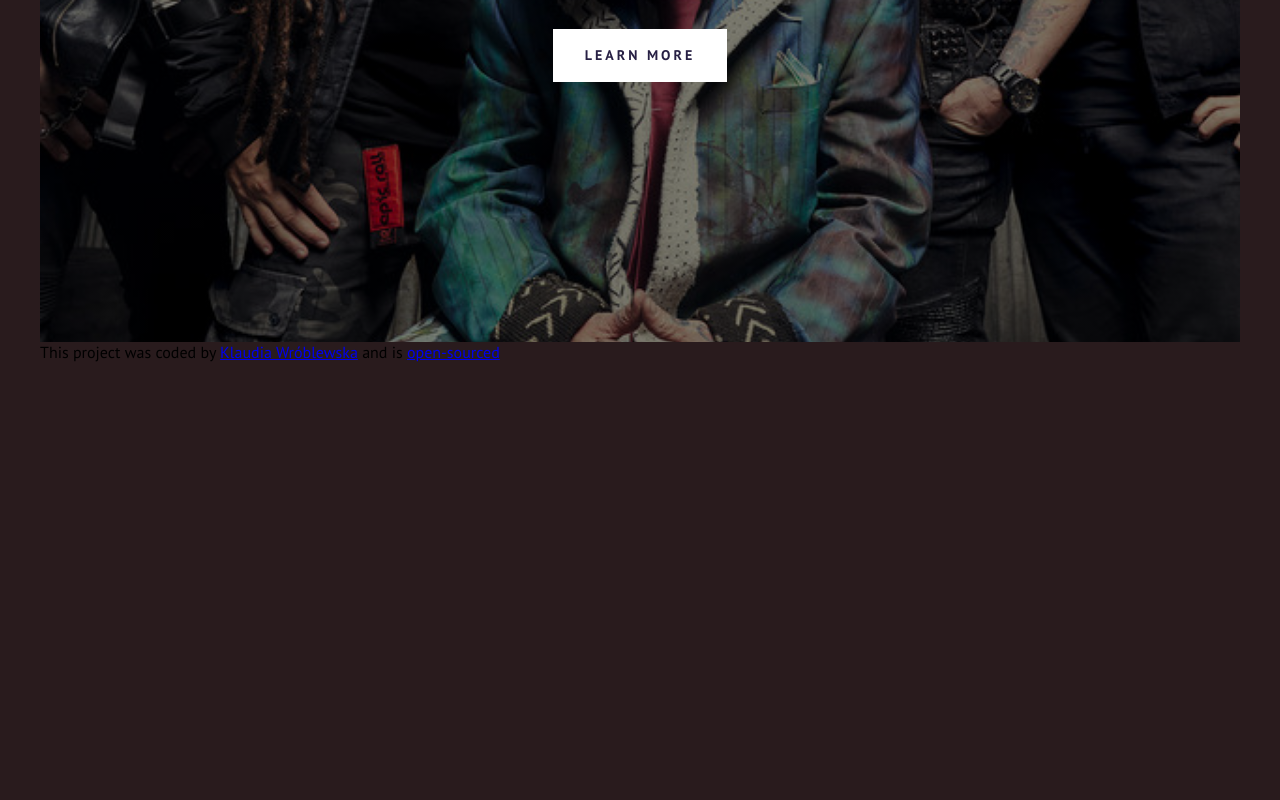
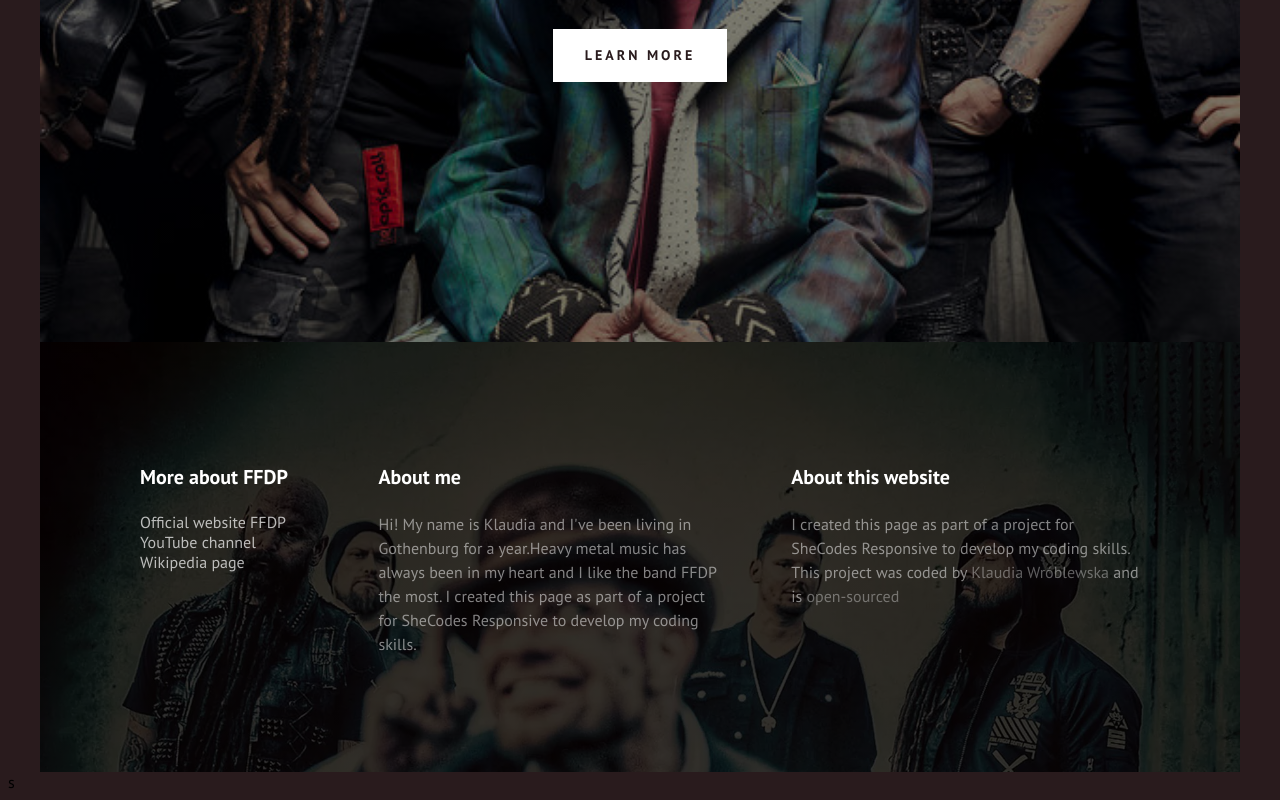
Before and after one commit to klaudiaW0410/music-project, a plain HTML site: page index.html in a window 1280 px wide. Shown: the part 523-1323 px from the top of the page. Before the commit the page ends 893 px from the top, so only its background shows below. Drawn offline with Linux system fonts and the light colour scheme.

Commit message:
added footer

```diff
--- a/index.html
+++ b/index.html
@@ -19,9 +19,56 @@
     <a href="#">Learn more</a>
     </header>
     <footer>
-        This project was coded by <a href="https://thunderous-belekoy-266e4f.netlify.app/" target="_blank">Klaudia Wróblewska</a> and is
+        <section class="grid grid-3-columns-with-first-narrow">
+            <div>
+              <h3>More about FFDP</h3>
+
+              <ul>
+                <li>
+                  <a
+                    href="https://fivefingerdeathpunch.com/"
+                    target="_blank"
+                  >
+                  Official website FFDP
+                  </a>
+                </li>
+                <li>
+                  <a href="https://www.youtube.com/@FiveFingerDeathPunch" target="_blank">
+                    YouTube channel
+                  </a>
+                </li>
+                <li>
+                  <a
+                    href="https://en.wikipedia.org/wiki/Five_Finger_Death_Punch"
+                    target="_blank"
+                  >
+                    Wikipedia page
+                  </a>
+                </li>
+              </ul>
+            </div>
+            <div>
+              <h3>About me</h3>
+              <p>
+                Hi! My name is Klaudia and I've been living in Gothenburg for a
+                year.Heavy metal music has always been in my heart and I like the band FFDP the most.  I created this page as part of a
+                project for SheCodes Responsive to develop my coding skills.
+              </p>
+            </div>
+            <div>
+              <h3>About this website</h3>
+              <p>
+                I created this page as part of a project for SheCodes Responsive
+                to develop my coding skills.
+                <br />
+                This project was coded by <a href="https://thunderous-belekoy-266e4f.netlify.app/" target="_blank">Klaudia Wróblewska</a> and is
         <a href="https://github.com/klaudiaW0410/music-project" target="_blank"> open-sourced </a>
+              </p>
+            </div>
+          </section>
+        <div></div>
+
     </footer>
     </div>
-</body>
+</body>s
 </html>
--- a/src/style.css
+++ b/src/style.css
@@ -45,7 +45,7 @@ header h1 {
     font-size: 14px;
     line-height: 1.5;
     text-align: center;
-    color: #272044;
+    color: #291B1D;
     padding: 16px 32px;
     margin-top: 32px;
     display: inline-block;
@@ -53,6 +53,62 @@ header h1 {
     text-decoration: none;
     text-transform: uppercase;
     background: white;
+  }
+
+  footer {
+    color: white;
+    background-image: linear-gradient(
+        rgba(0,0, 0, 0.8),
+        rgba(0, 0, 0, 0.8)
+      ),
+      url("../img/footer.webp");
+
+    background-repeat: no-repeat;
+    background-size: cover;
+  }
+  footer h3 {
+    font-weight: 700;
+    font-size: 20px;
+    line-height: 30px;
+  }
+
+  footer p {
+    font-weight: 400;
+    font-size: 16px;
+    opacity: 0.5;
+    line-height: 24px;
+  }
+
+  footer ul {
+    padding: 0;
+  }
+
+  footer li {
+    list-style: none;
+    margin: 0;
+    padding: 0;
+  }
+
+  footer a {
+    color: white;
+    opacity: 0.7;
+    text-decoration: none;
+  }
+  section {
+    max-width: 100%;
+    margin: 0 auto;
+    padding: 100px;
+  }
+.grid {
+    display: grid;
+    grid-gap: 64px;
+  }
+  .grid-3-columns {
+    grid-template-columns: 1fr 1fr 1fr;
+  }
+
+  .grid-3-columns-with-first-narrow {
+    grid-template-columns: 1fr 2fr 2fr;
   }
   @media (max-width: 900px){
     header {
```
Also changed, not shown: img/footer.webp (added).
